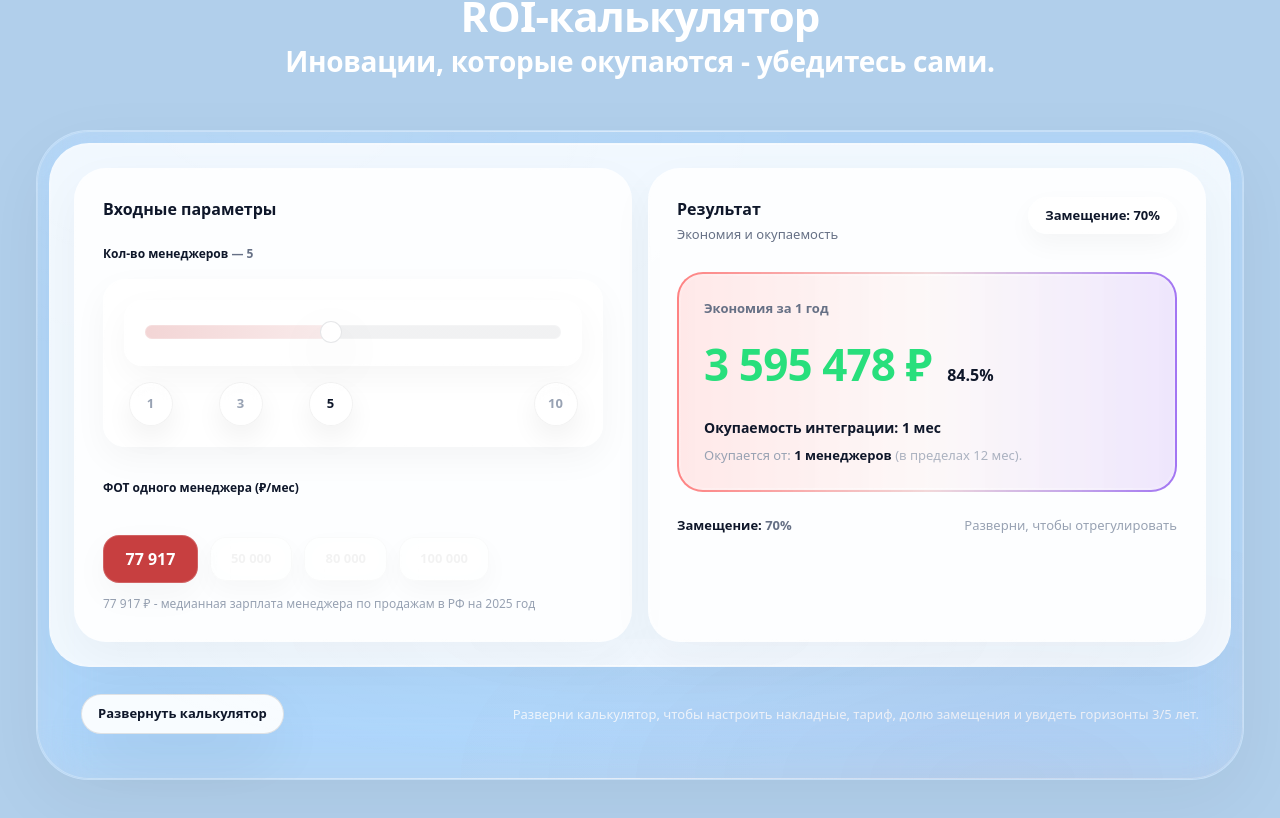
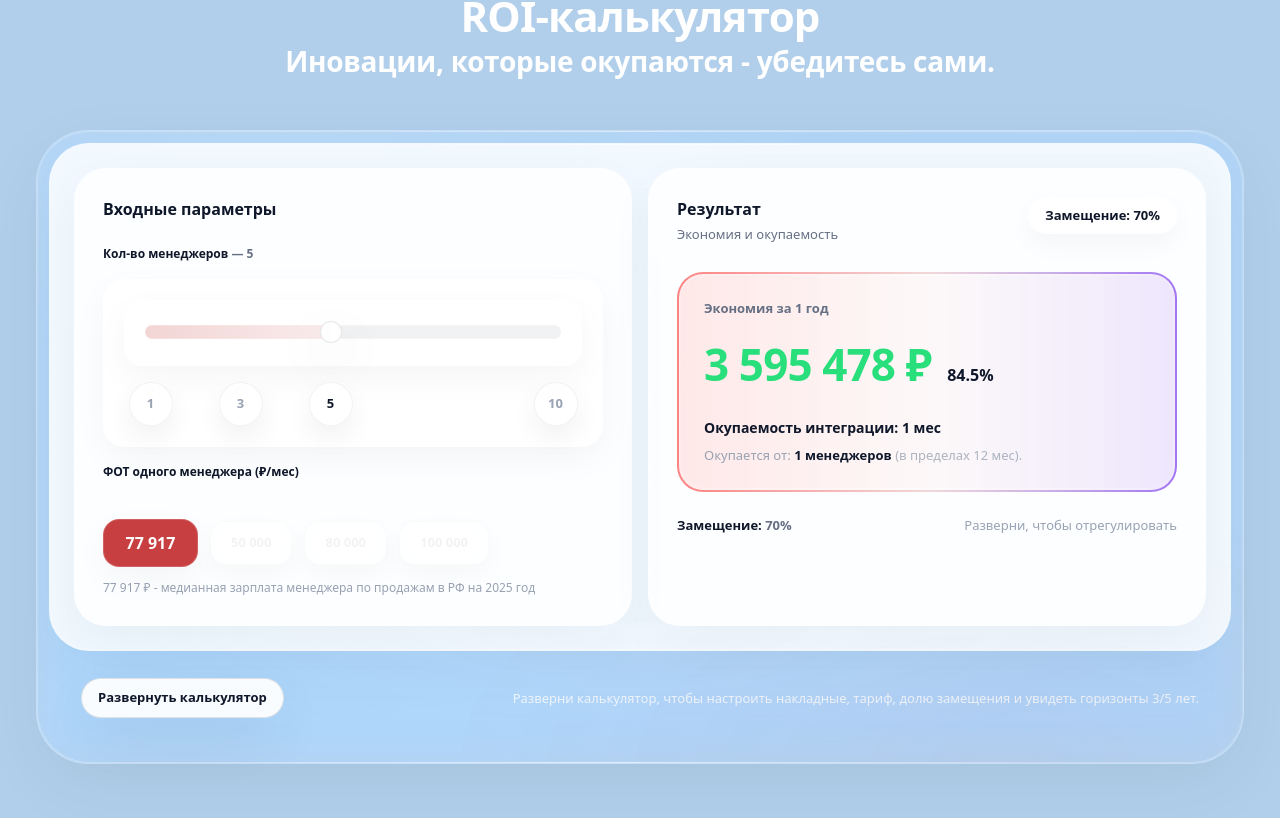
Before and after one commit to uniconsulting/uni.com, a Next.js app: page / in a window 1280 px wide. Shown: the part 5750-6568 px from the top of the page. Built offline with nearby package versions, Linux system fonts and the light colour scheme.

Commit message:
Update RoiCalculatorSection.tsx

```diff
--- a/src/components/sections/RoiCalculatorSection.tsx
+++ b/src/components/sections/RoiCalculatorSection.tsx
@@ -317,7 +317,7 @@ export default function RoiCalculatorSection() {
                   </div>
 
                  {/* ФОТ-инпут: ширина по значению, max=500k, toast */}
-<div className="mt-8">
+<div className="mt-4">
   {/* ВОТ ЗДЕСЬ теперь регулируешь интервал: gap-1 / gap-1.5 / gap-2 */}
   <div className="flex flex-col gap-[2px]">
     <div className="text-[12px] font-semibold text-[#0f172a]">
```
